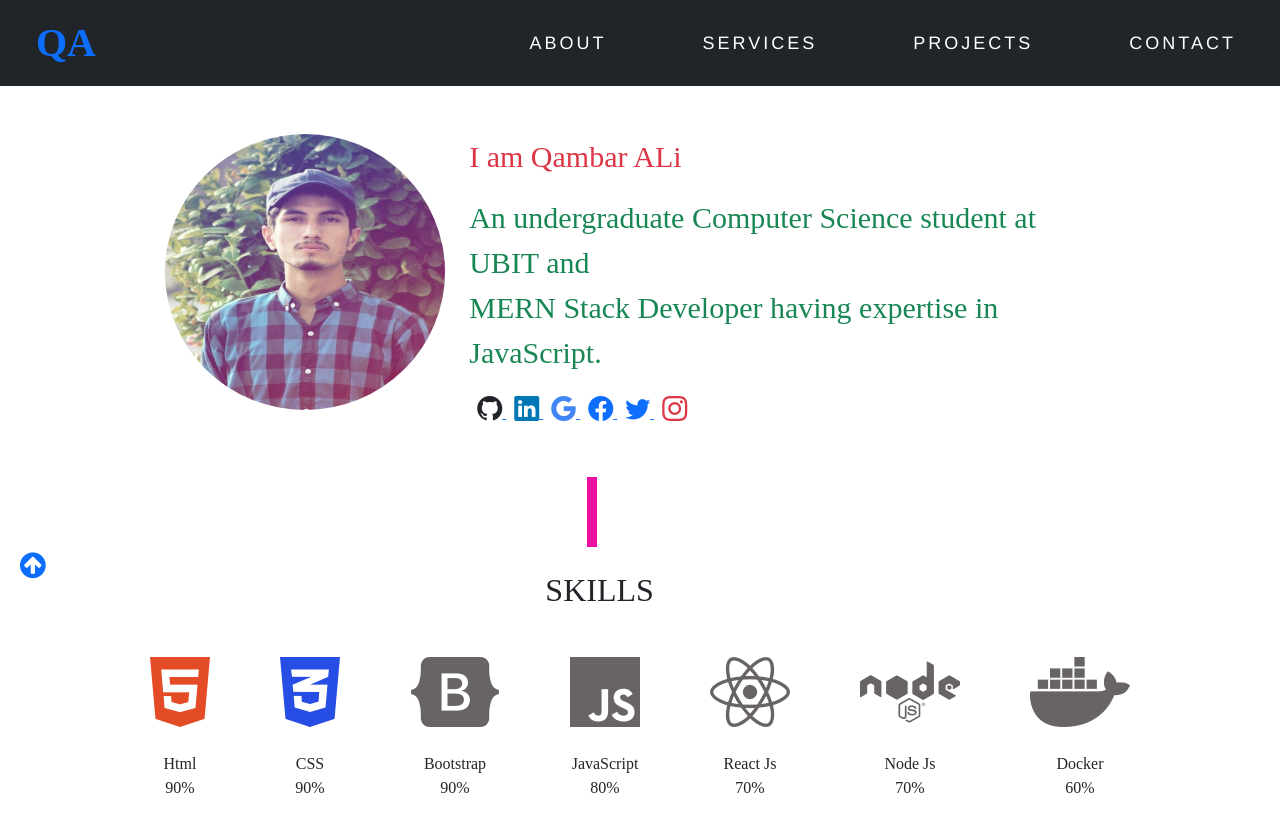
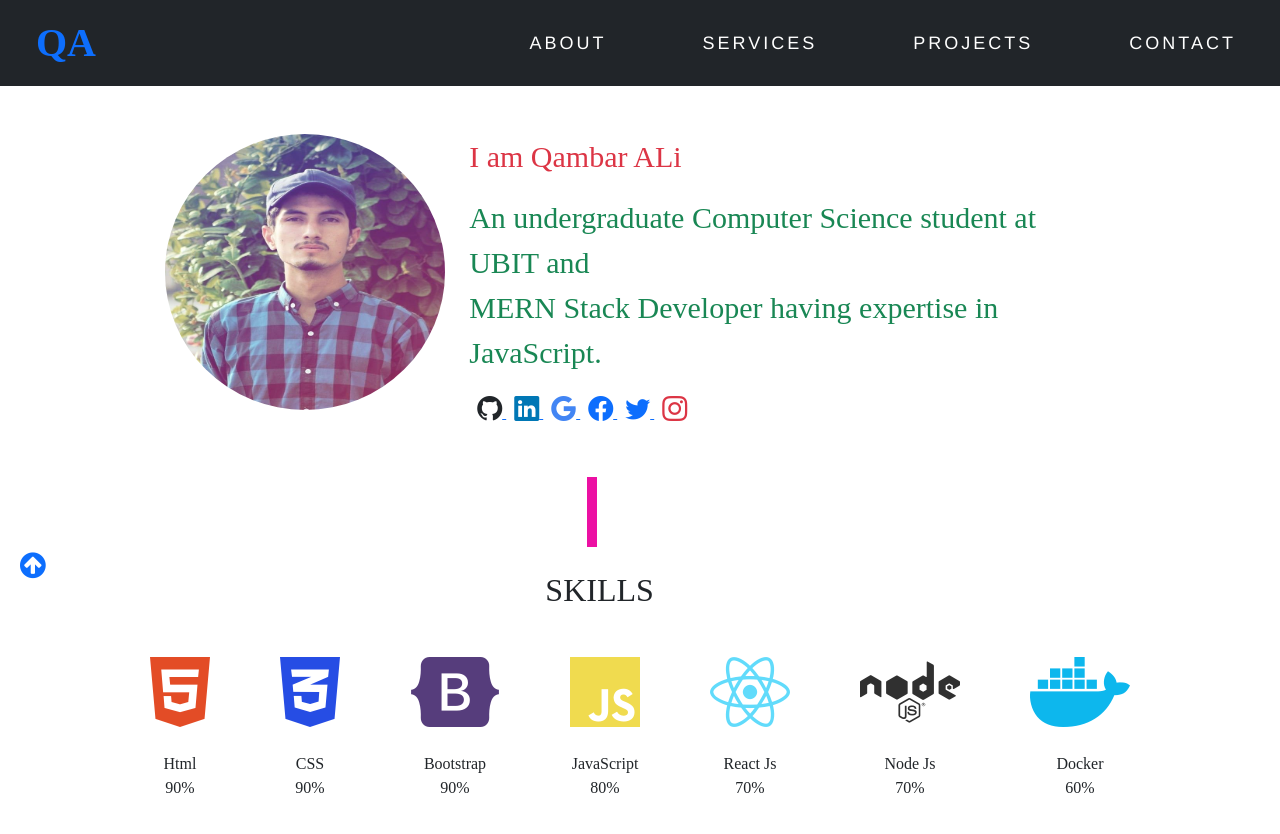
Before and after one commit to QambarAli1/portfolio, a plain HTML site: page index.html in a window 1280 px wide. Shown: the top 834 px of the page. Drawn offline with nearby package versions, Linux system fonts and the light colour scheme; a web font is replaced by a local one.

Commit message:
'updated'

```diff
--- a/style.css
+++ b/style.css
@@ -225,3 +225,18 @@ body {
 .fa-css3-alt{
     color: #264de4 !important;
 }
+.fa-bootstrap{
+    color:  #563d7c !important;
+}
+.fa-js{
+    color: #f0db4f !important;
+}
+.fa-react{
+    color: #61DBFB !important;
+}
+.fa-node{
+    color: #303030 !important;
+}
+.fa-docker{
+    color: #0db7ed !important;
+}
```
